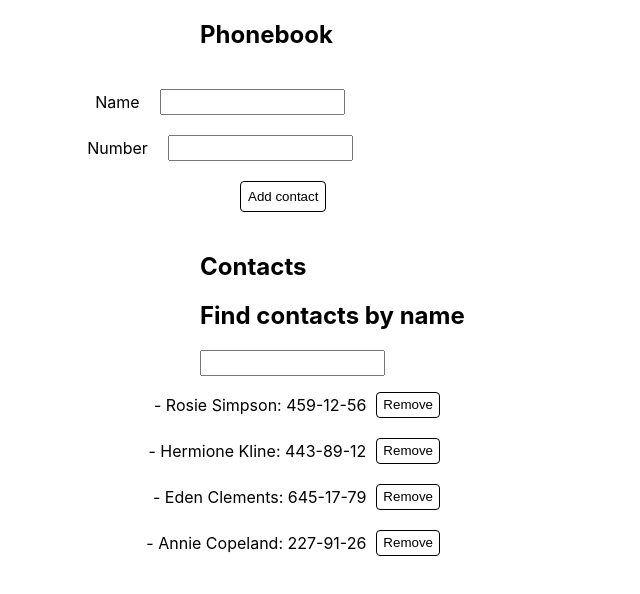
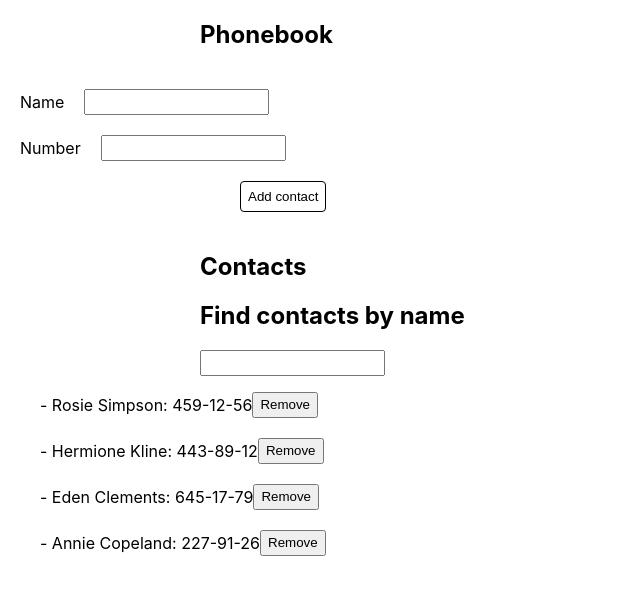
Before and after one commit to chiri03/goit-react-hw-02-phonebook, a React (Create React App) app: page / in a window 1280 px wide. Shown: the top 594 px of the page, without its empty margins (0-640 px from the left). Built offline with nearby package versions, Linux system fonts and the light colour scheme.

Commit message:
adjustments

```diff
--- a/src/components/ContactForm/ContactForm.css
+++ b/src/components/ContactForm/ContactForm.css
@@ -1,12 +1,12 @@
-.Form {
-    padding: 20px;
+.form {
+  padding: 20px;
   display: flex;
   flex-direction: column;
-  align-items: start;
-  gap: 10px;}
+  align-items: flex-start;
+  gap: 10px;
+}
 
-
-.AddContactButton{
+.add-contact-button {
   margin-left: 220px;
   border: 1px solid;
   background-color: transparent;
@@ -19,13 +19,12 @@
   }
 }
 
-
-.AddContactLabel  {
+.add-contact-label {
   display: flex;
   flex-direction: row;
-  justify-content: center;
-  text-align: right;
-  width: 400px;
+  justify-content: flex-start;
+  text-align: left;
+  width: 100%;
   line-height: 26px;
   margin-bottom: 10px;
   gap: 10px;
--- a/src/components/ContactForm/ContatcForm.js
+++ b/src/components/ContactForm/ContatcForm.js
@@ -1,5 +1,5 @@
 import { nanoid } from "nanoid";
-import React, { Component } from "react"; // Import React
+import React, { Component } from "react";
 import "./ContactForm.css";
 
 const INITIAL_STATE = {
@@ -39,9 +39,9 @@ export class ContactForm extends Component {
   render() {
     const { name, number } = this.state;
     return (
-      <form className="Form" onSubmit={this.handleSubmitForm}>
-        {/* Remove the unnecessary key attribute */}
-        <div className="AddContactLabel">
+      <form className="form" onSubmit={this.handleSubmitForm}>
+
+        <div className="add-contact-label">
           Name
           <input
             name="name"
@@ -54,7 +54,7 @@ export class ContactForm extends Component {
             style={{ height: "20px", marginLeft: "10px" }}
           />
         </div>
-        <div className="AddContactLabel">
+        <div className="add-contact-label">
           Number
           <input
             name="number"
@@ -67,7 +67,7 @@ export class ContactForm extends Component {
             style={{ height: "20px", marginLeft: "10px" }}
           />
         </div>
-        <button className="AddContactButton" type="submit">
+        <button className="add-contact-button" type="submit">
           Add contact
         </button>
       </form>
--- a/src/components/ContactsList/ContactsList.css
+++ b/src/components/ContactsList/ContactsList.css
@@ -1,27 +1,30 @@
-.ContactsUl{
+.contacts-ul {
   display: flex;
   flex-direction: column;
-  gap: 10px;}
+  gap: 10px;
+}
 
-.ContactsButton {
+.contacts-button {
   margin-left: 10px;
   width: fit-content;
   border: 1px solid;
   background-color: transparent;
   border-radius: 4px;
+  padding: 7px 12px;
   &:hover {
     background-color: #1777c5;
-    /* border: 1px solid #1777c5; */
+    border: 1px solid #1777c5;
     color: #fff;
     cursor: pointer;
-  }}
+  }
+}
 
-.ContactsLi {
+.contacts-li {
   display: flex;
   flex-direction: row;
-  justify-content: flex-end;
-  text-align: right;
-  width: 400px;
+  justify-content: flex-start;
+  text-align: left;
+  width: 100%;
   line-height: 26px;
   margin-bottom: 10px;
 }
--- a/src/components/ContactsList/ContactsList.js
+++ b/src/components/ContactsList/ContactsList.js
@@ -2,19 +2,19 @@ import './ContactsList.css';
 
 export const SingleContact = ({ id, name, number, onRemove }) => {
     return (
-        <div className="ContactsLi">
+        <div className="contacts-li">
             - {name}: {number}
-            <button className="ContactsButton" onClick={() => onRemove(id)}>Remove</button>
+            <button className="contacts-buttontton" onClick={() => onRemove(id)}>Remove</button>
         </div>
     );
 };
 
 export const ContactsList = ({ contacts, onRemove }) => {
     return (
-        <ul className="ContactsUl">
+        <ul className="contacts-ul ">
             {contacts.map((contact) => (
                 <SingleContact
-                    key={contact.id} // Use a unique identifier as the key
+                    key={contact.id}
                     {...contact}
                     onRemove={onRemove}
                 />
--- a/src/components/Filter/Filter.js
+++ b/src/components/Filter/Filter.js
@@ -9,7 +9,7 @@ export const Filter = ({ filter, onChange }) => {
                 type="text"
                 name="filter"
                 value={filter}
-                onChange={(event) => onChange(event.target.value)} // Use 'event' instead of 'target'
+                onChange={(event) => onChange(event.target.value)}
                 style={{ marginLeft: "200px", height: "20px" }}
             />
         </>
```
